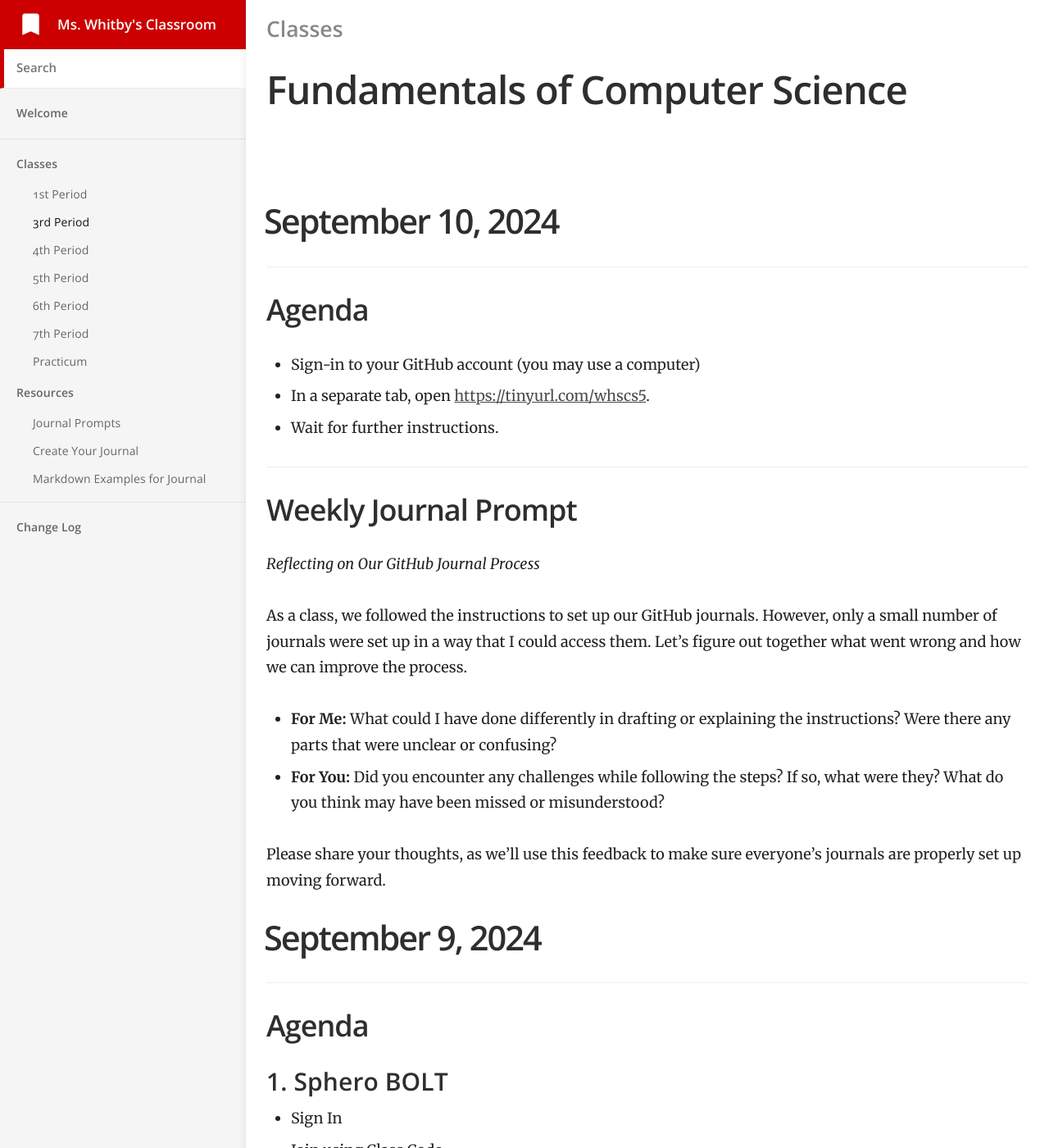
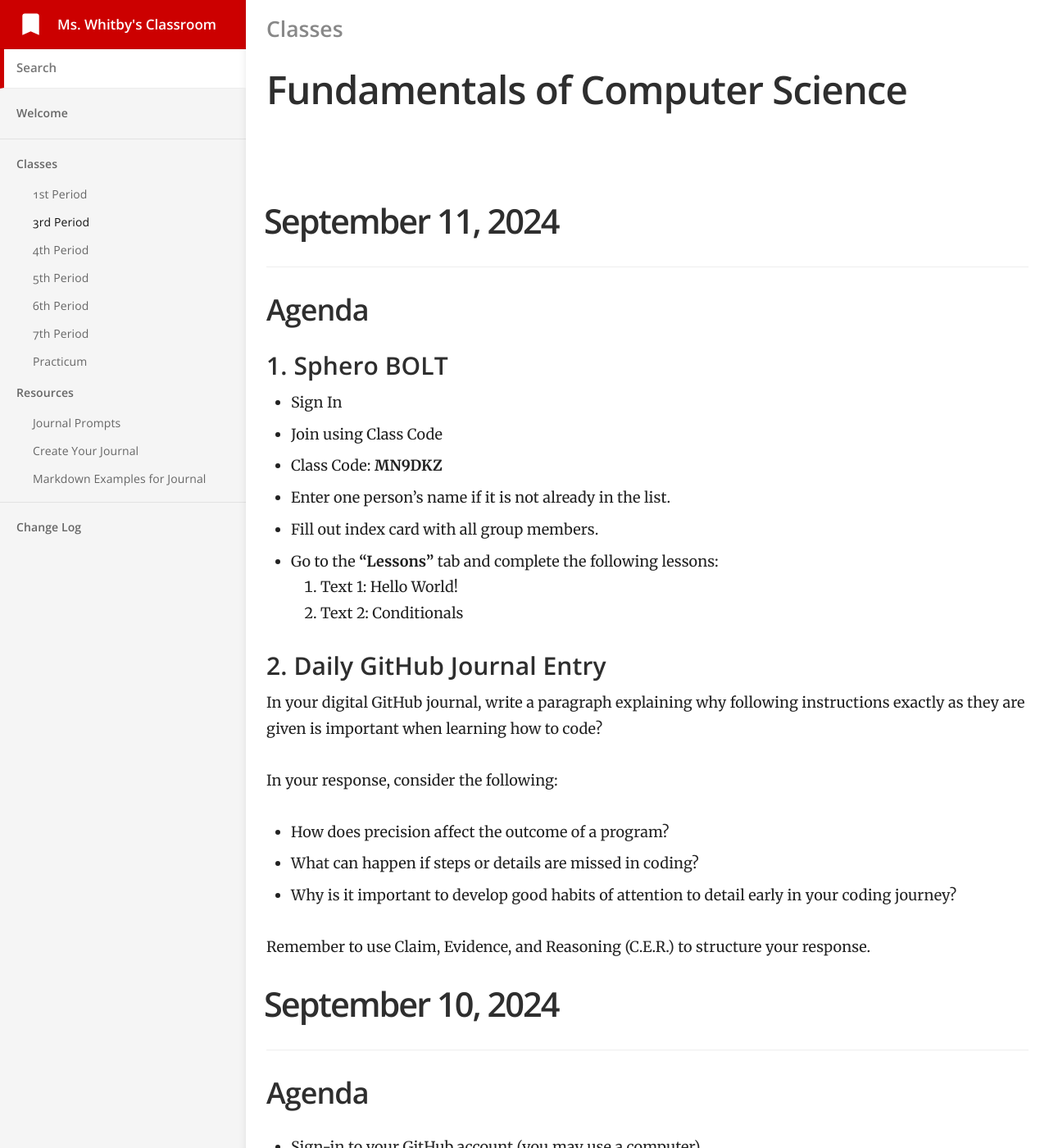
Before and after one commit to mswhitby/classroom, a Jekyll site: the page built from _docs/classes/3rd.md, in a window 1280 px wide and 1400 px high. Shown: the whole window at 82% size. Built offline with Jekyll 4.4.1, drawn with Linux system fonts in a browser that asks for light colours.

Commit message:
Updated lesson

```diff
--- a/_docs/classes/3rd.md
+++ b/_docs/classes/3rd.md
@@ -4,6 +4,34 @@ subtitle: Fundamentals of Computer Science
 category: Classes
 order: 2
 ---
+
+# September 11, 2024
+
+## Agenda
+
+### 1. Sphero BOLT
+
+- Sign In
+- Join using Class Code
+- Class Code: **MN9DKZ**
+- Enter one person’s name if it is not already in the list.
+- Fill out index card with all group members.
+- Go to the **"Lessons"** tab and complete the following lessons:
+    1. Text 1: Hello World!
+    2. Text 2: Conditionals
+
+### 2. Daily GitHub Journal Entry
+
+In your digital GitHub journal, write a paragraph explaining why following instructions exactly as they are given is important when learning how to code?
+
+In your response, consider the following:
+
+- How does precision affect the outcome of a program?
+- What can happen if steps or details are missed in coding?
+- Why is it important to develop good habits of attention to detail early in your coding journey?
+
+Remember to use Claim, Evidence, and Reasoning (C.E.R.) to structure your response.
+
 
 # September 10, 2024
 
```
